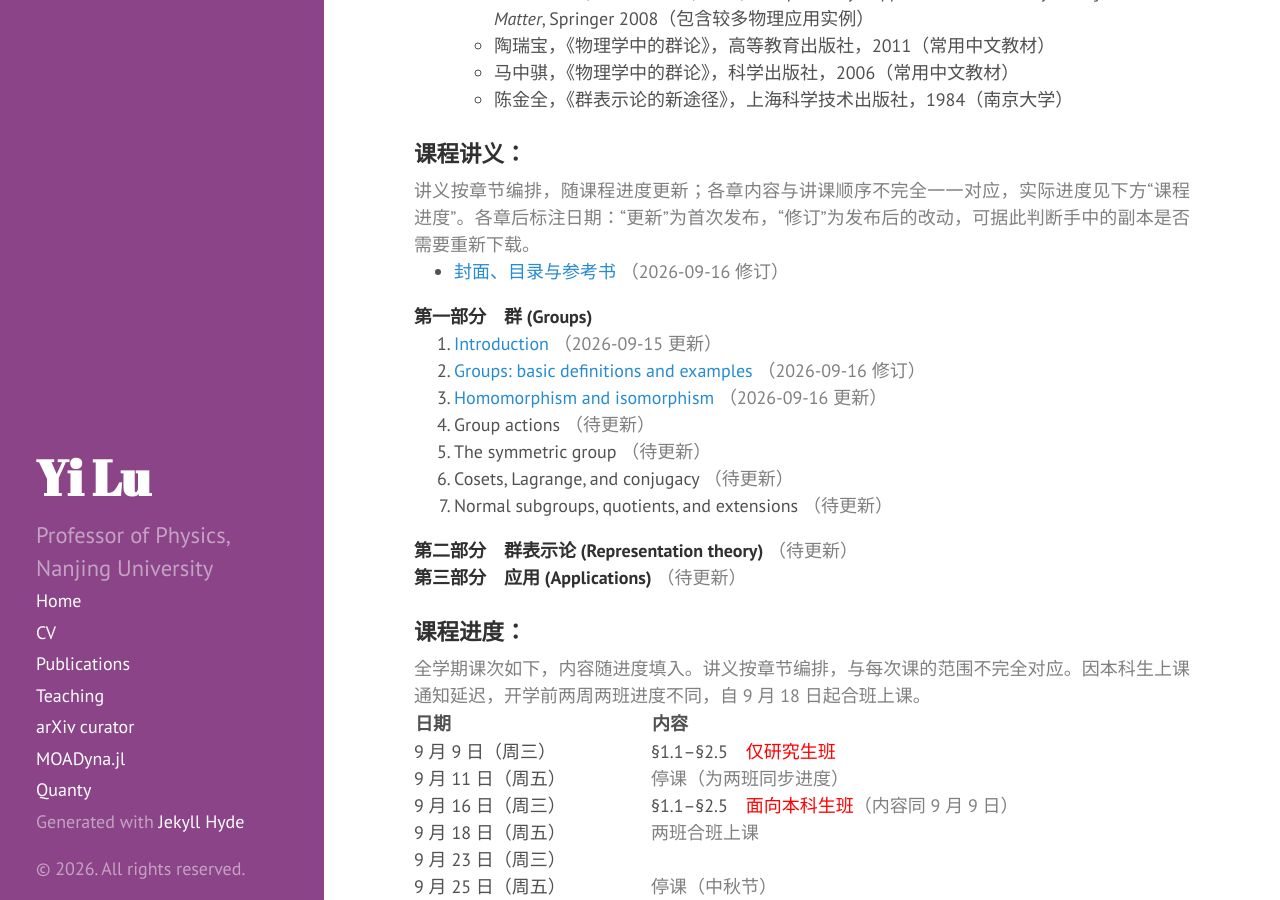
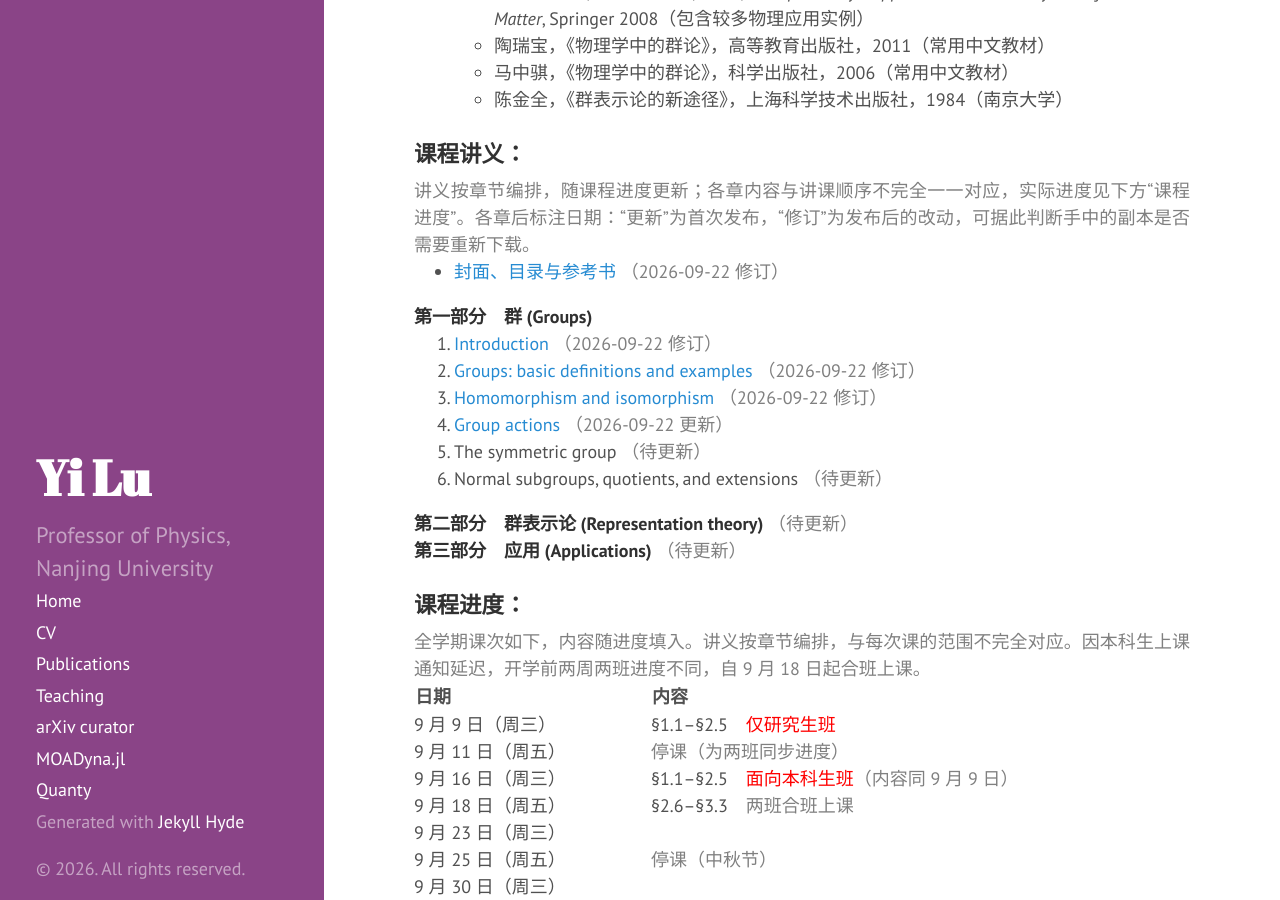
Before and after one commit to yilu/personal_site, a Jekyll site: the page built from teaching/AS2026/GT/index.md, in a window 1280 px wide and 900 px high, scrolled down 633 px. Built offline with Jekyll 4.4.1, drawn with Linux system fonts in a browser that asks for light colours.

Commit message:
docs: release chapter 4 handout, revise chapters 1-3
Group actions ships as GT-ch04.pdf (16 pp.). Chapters 1-3 and the front
matter re-ship after the renumbering that followed dissolving the old
chapter 6: chapters 1 and 2 change only in cross-references, chapter 3
gains Proposition 3.6 and Example 3.21, the front matter a new contents.
All four are dated 修订, chapter 4 更新.

Course progress: 9 月 18 日 covered §2.6-§3.3.

Claude-Session: https://claude.ai/code/session_01B3WJJDtrAuCgMvQqLyDuV7

```diff
--- a/teaching/AS2026/GT/index.md
+++ b/teaching/AS2026/GT/index.md
@@ -28,16 +28,15 @@ title: Group Theory and its Applications
 ### 课程讲义：
 <span style="color: gray">讲义按章节编排，随课程进度更新；各章内容与讲课顺序不完全一一对应，实际进度见下方“课程进度”。各章后标注日期：“更新”为首次发布，“修订”为发布后的改动，可据此判断手中的副本是否需要重新下载。</span>
 
-  - [封面、目录与参考书]({{ site.url }}/teaching/AS2026/GT/notes/GT-front.pdf) <span style="color: gray">（2026-09-16 修订）</span>
+  - [封面、目录与参考书]({{ site.url }}/teaching/AS2026/GT/notes/GT-front.pdf) <span style="color: gray">（2026-09-22 修订）</span>
 
   **第一部分　群 (Groups)**
-  1. [Introduction]({{ site.url }}/teaching/AS2026/GT/notes/GT-ch01.pdf) <span style="color: gray">（2026-09-15 更新）</span>
-  2. [Groups: basic definitions and examples]({{ site.url }}/teaching/AS2026/GT/notes/GT-ch02.pdf) <span style="color: gray">（2026-09-16 修订）</span>
-  3. [Homomorphism and isomorphism]({{ site.url }}/teaching/AS2026/GT/notes/GT-ch03.pdf) <span style="color: gray">（2026-09-16 更新）</span>
-  4. Group actions <span style="color: gray">（待更新）</span>
+  1. [Introduction]({{ site.url }}/teaching/AS2026/GT/notes/GT-ch01.pdf) <span style="color: gray">（2026-09-22 修订）</span>
+  2. [Groups: basic definitions and examples]({{ site.url }}/teaching/AS2026/GT/notes/GT-ch02.pdf) <span style="color: gray">（2026-09-22 修订）</span>
+  3. [Homomorphism and isomorphism]({{ site.url }}/teaching/AS2026/GT/notes/GT-ch03.pdf) <span style="color: gray">（2026-09-22 修订）</span>
+  4. [Group actions]({{ site.url }}/teaching/AS2026/GT/notes/GT-ch04.pdf) <span style="color: gray">（2026-09-22 更新）</span>
   5. The symmetric group <span style="color: gray">（待更新）</span>
-  6. Cosets, Lagrange, and conjugacy <span style="color: gray">（待更新）</span>
-  7. Normal subgroups, quotients, and extensions <span style="color: gray">（待更新）</span>
+  6. Normal subgroups, quotients, and extensions <span style="color: gray">（待更新）</span>
 
   **第二部分　群表示论 (Representation theory)** <span style="color: gray">（待更新）</span>
 
@@ -51,7 +50,7 @@ title: Group Theory and its Applications
 | 9 月 9 日（周三） | §1.1–§2.5　<span style="color: red">仅研究生班</span> |
 | 9 月 11 日（周五） | <span style="color: gray">停课（为两班同步进度）</span> |
 | 9 月 16 日（周三） | §1.1–§2.5　<span style="color: red">面向本科生班</span><span style="color: gray">（内容同 9 月 9 日）</span> |
-| 9 月 18 日（周五） | <span style="color: gray">两班合班上课</span> |
+| 9 月 18 日（周五） | §2.6–§3.3　<span style="color: gray">两班合班上课</span> |
 | 9 月 23 日（周三） |  |
 | 9 月 25 日（周五） | <span style="color: gray">停课（中秋节）</span> |
 | 9 月 30 日（周三） |  |
```
Also changed, not shown: 5 other files.
